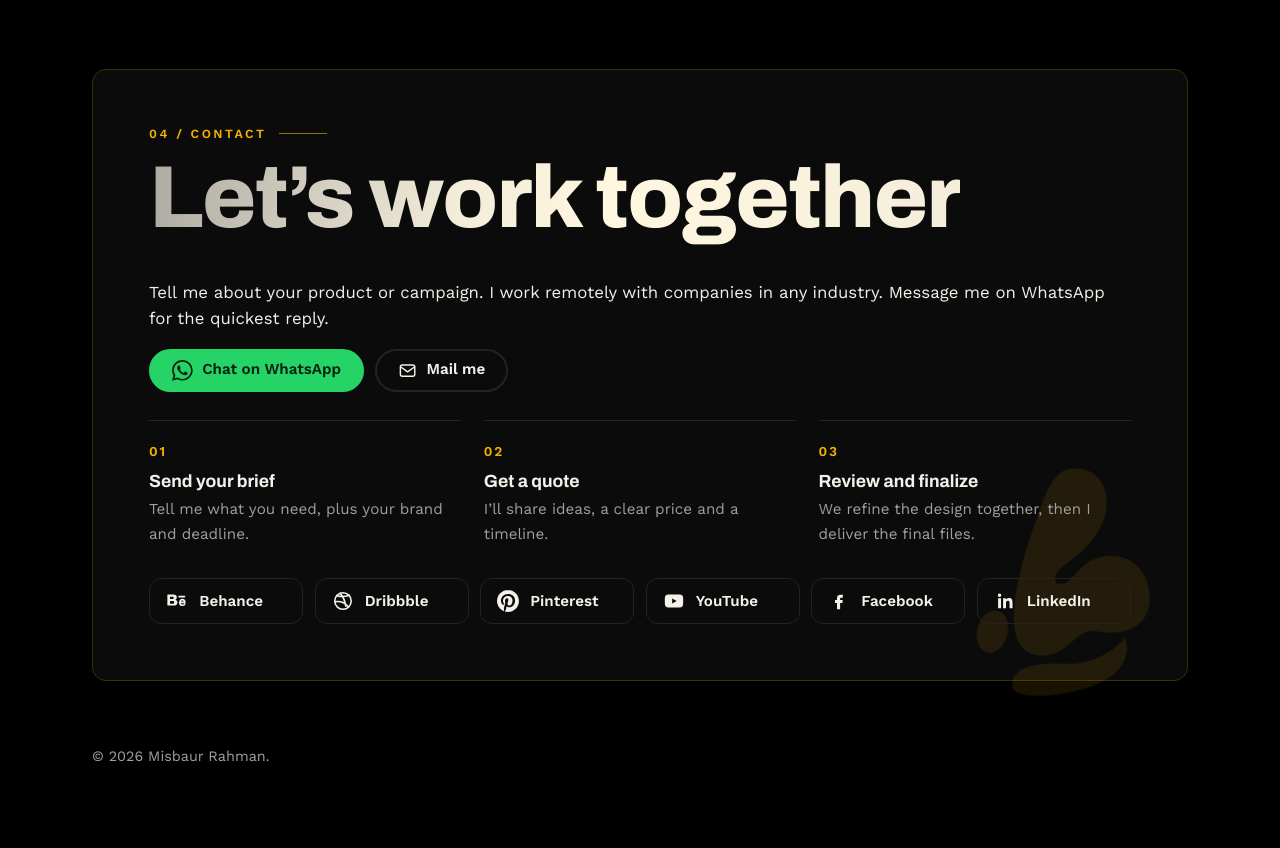
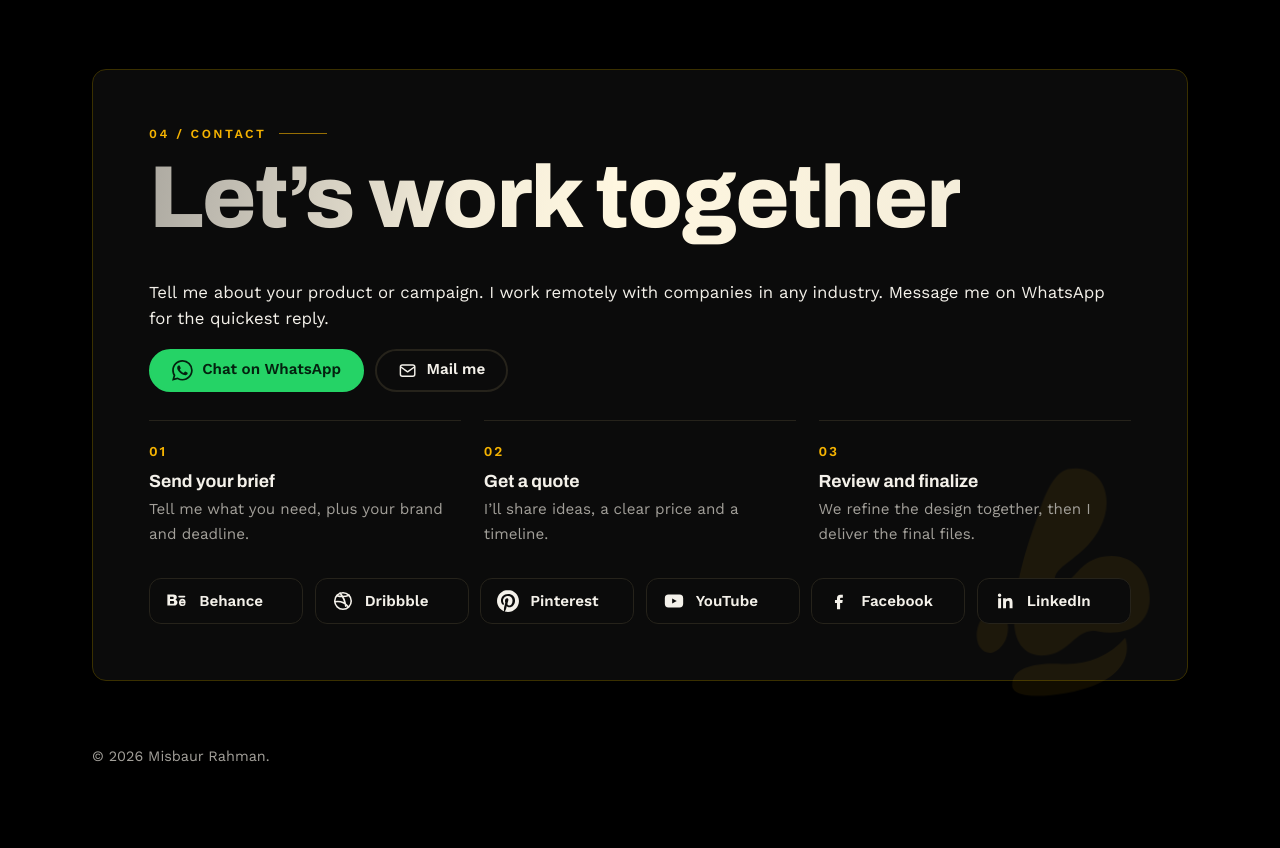
Before and after one commit to misbaurrahman/misbaurrahman.github.io, a plain HTML site: page index.html in a window 1280 px wide. Shown: the part 4114-4962 px from the top of the page. Drawn offline with nearby package versions, Linux system fonts and the light colour scheme.

Commit message:
Add files via upload

```diff
--- a/index.html
+++ b/index.html
@@ -356,6 +356,10 @@ a.lg:hover{transform:translateY(-4px);box-shadow:0 12px 30px rgba(255,200,0,.18)
 .logos .lg{flex:0 0 220px;height:128px}
 @keyframes lgm{to{transform:translateX(-33.3333%)}}
 @media (max-width:600px){.logos .lg{flex-basis:168px;height:104px}.logos .mt{gap:.7rem;padding-right:.7rem}}
+.d1{left:auto;right:0;top:0}
+.d3{opacity:.07}
+.so{background:var(--surface)}
+@media (max-width:600px){.cta .btn{flex:1 1 100%;justify-content:center}}
 </style>
 </head>
 <body>
```
